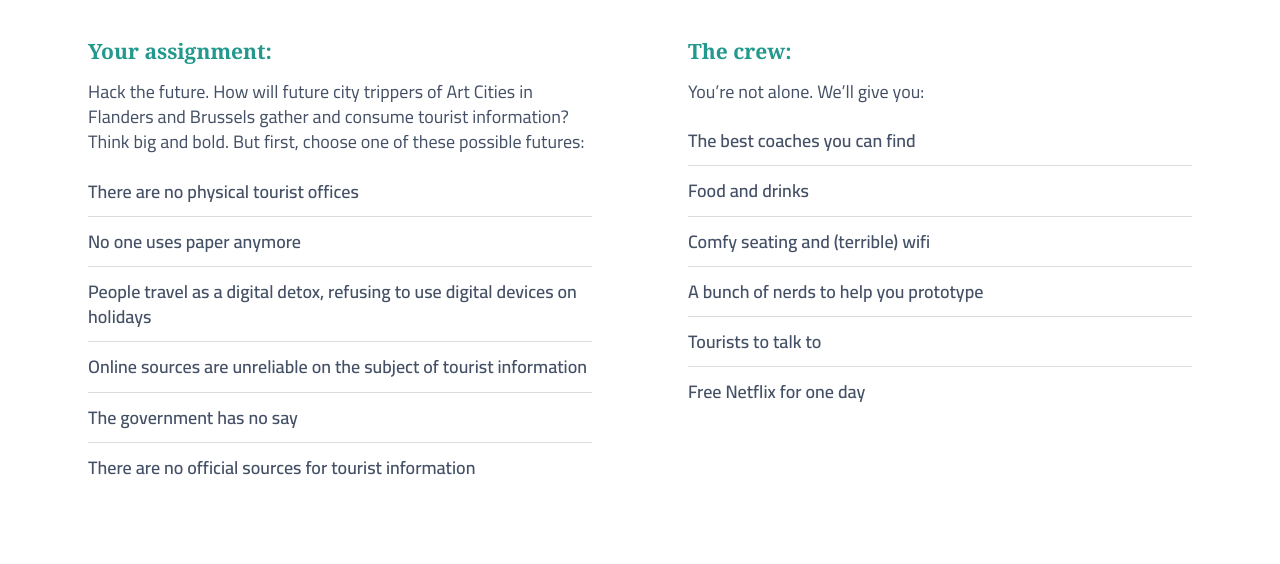
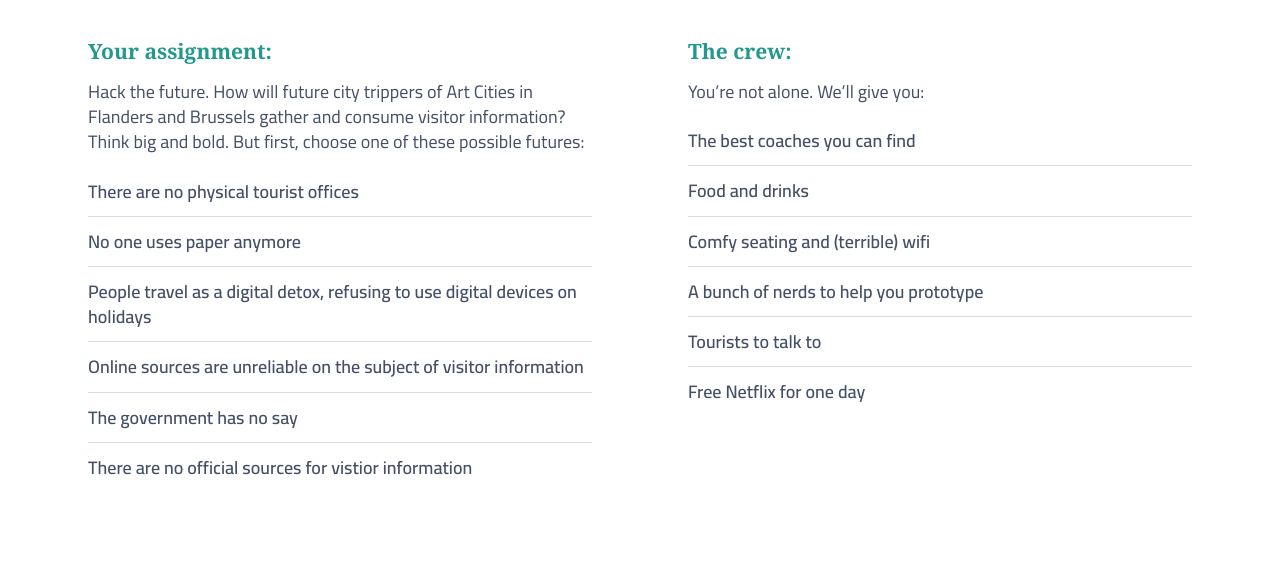
Before and after one commit to nerdlab-be/traveljam, a Jekyll site: the page built from _pages/index.markdown, in a window 1280 px wide and 900 px high, scrolled down 1380 px. Shown: the part 185-749 px from the top of the window. Built offline with Jekyll 4.4.1, drawn with Linux system fonts in a browser that asks for light colours.

Commit message:
visitors ipv tourist

```diff
--- a/_pages/index.markdown
+++ b/_pages/index.markdown
@@ -20,14 +20,14 @@ opdracht:
   subtitle-two: "Your profile:"
   subpara-two: "Are you a frequent traveller? Business, budget or backpack? A student or a designer?<br /> We need you. Help us shape the experience of city trip planning in 2050."
   subtitle-three: "Your assignment:"
-  subpara-three: "Hack the future. How will future city trippers of Art Cities in Flanders and Brussels gather and consume tourist information? Think big and bold. But first, choose one of these possible futures:"
+  subpara-three: "Hack the future. How will future city trippers of Art Cities in Flanders and Brussels gather and consume visitor information? Think big and bold. But first, choose one of these possible futures:"
   list-one:
     - para: "There are no physical tourist offices"
     - para: "No one uses paper anymore"
     - para: "People travel as a digital detox, refusing to use digital devices on holidays"
-    - para: "Online sources are unreliable on the subject of tourist information"
+    - para: "Online sources are unreliable on the subject of visitor information"
     - para: "The government has no say"
-    - para: "There are no official sources for tourist information"
+    - para: "There are no official sources for vistior information"
   subtitle-four: "The crew:"
   subpara-four: "You’re not alone. We’ll give you:"
   list-two:
```
